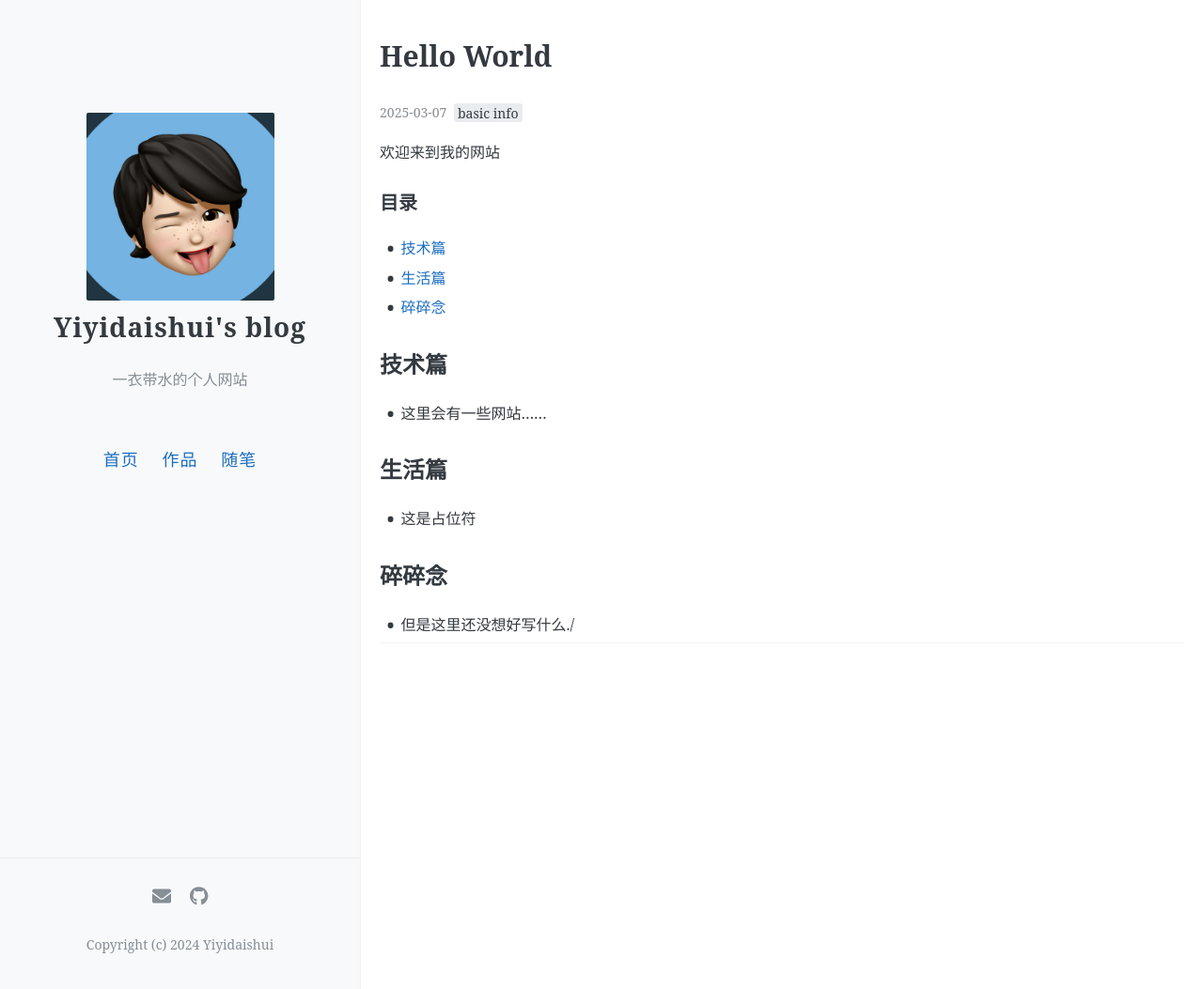
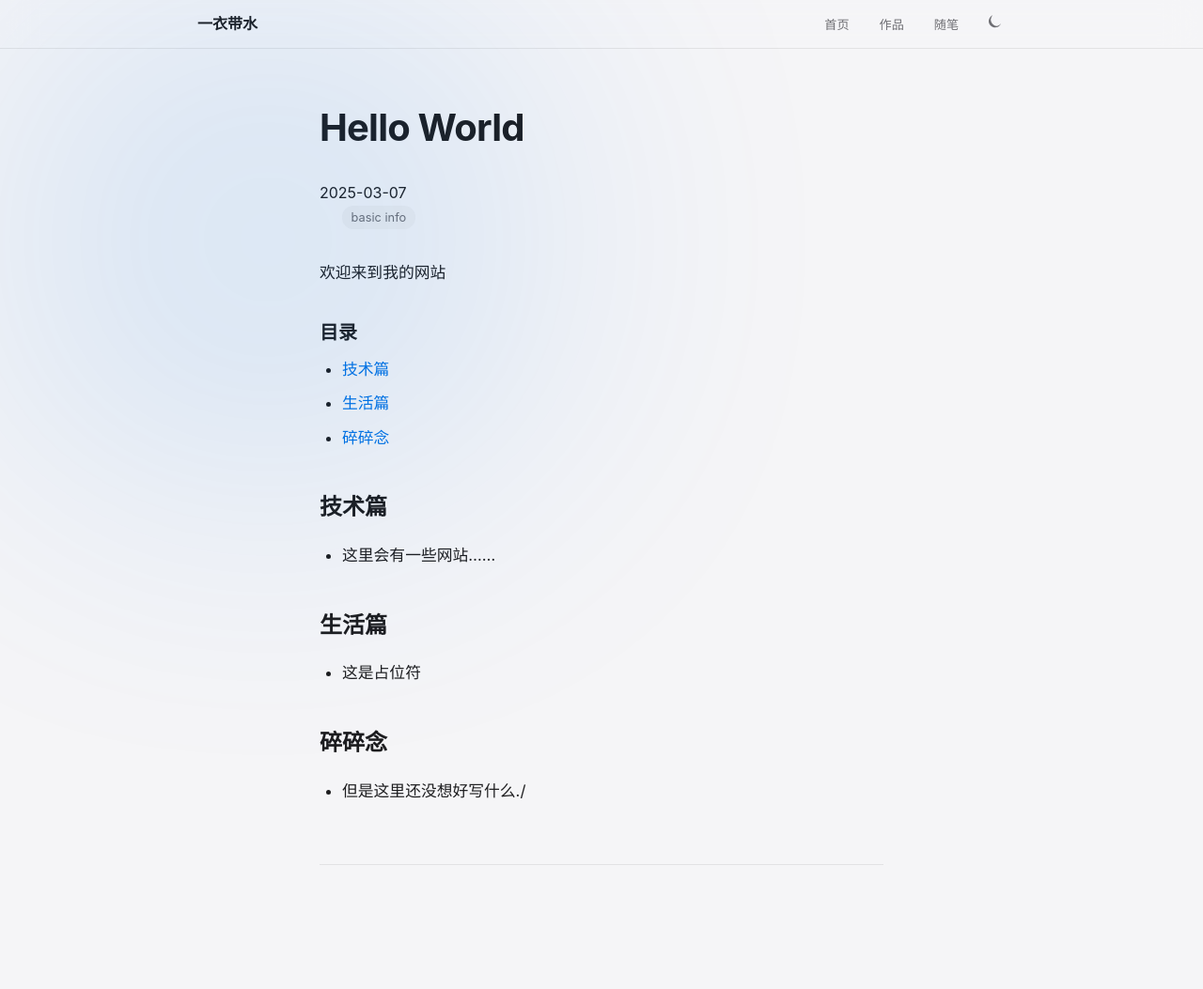
Before and after one commit to yiyidaishui7/yiyidaishui7.github.io, a Jekyll site: the page built from _posts/2025-3-7-hello.md, in a window 1280 px wide and 1053 px high. Shown: the whole window at 94% size. Built offline with Jekyll 4.4.1, drawn with Linux system fonts in a browser that asks for light colours; some web fonts are replaced.

Commit message:
fix: redesign post layout, add blog index, hide broken avatar

```diff
--- a/_config.yml
+++ b/_config.yml
@@ -1,7 +1,7 @@
 name: "Yiyidaishui's blog"
 description: "一衣带水的个人网站"
 
-avatar: https://yiyidaishui7.github.io/images/avatar.webp
+# avatar: https://yiyidaishui7.github.io/images/avatar.webp
 favicon: https://yiyidaishui7.github.io/images/favicon.ico
 
 navigation:
--- a/_layouts/default.html
+++ b/_layouts/default.html
@@ -1,34 +1,106 @@
 <!DOCTYPE html>
-<html>
-  {% include head.html %}
-  <body>
-    {% include nav.html %}
+<html lang="zh-CN">
+<head>
+  <script>
+    (function(){
+      var savedTheme = localStorage.getItem('theme');
+      var prefersDark = window.matchMedia('(prefers-color-scheme: dark)').matches;
+      if (savedTheme === 'dark' || (!savedTheme && prefersDark)) {
+        document.documentElement.setAttribute('data-theme', 'dark');
+      }
+    })();
+  </script>
+  <meta charset="UTF-8" />
+  <meta name="viewport" content="width=device-width, initial-scale=1.0" />
+  <title>{{ page.title }} · Yiyidaishui</title>
+  {% include meta.html %}
+  <link rel="shortcut icon" href="{{ site.favicon }}" />
+  <link rel="preconnect" href="https://fonts.googleapis.com" />
+  <link rel="preconnect" href="https://fonts.gstatic.com" crossorigin />
+  <link href="https://fonts.googleapis.com/css2?family=Great+Vibes&family=Playfair+Display:ital,wght@0,400;0,600;1,400&family=Inter:ital,opsz,wght@0,14..32,300;0,14..32,400;0,14..32,500;0,14..32,600;0,14..32,700;1,14..32,400&display=swap" rel="stylesheet" />
 
-    {% if page.toc==true %}
-      <aside class="toc">
-        {% include toc.html html=content %}
-      </aside>
-    {% endif %}
+  <link rel="stylesheet" href="{{ site.baseurl }}/css/interactions.css" />
+  <style>
+    *, *::before, *::after { box-sizing: border-box; margin: 0; padding: 0; }
+    :root {
+      --bg:          #f5f5f7;
+      --bg-card:     #ffffff;
+      --ink:         #1d1d1f;
+      --ink-2:       #6e6e73;
+      --ink-3:       #aeaeb2;
+      --accent:      #0071e3;
+      --divider:     rgba(0,0,0,0.08);
+      --card-border: rgba(0,0,0,0.06);
+      --nav-glass:   rgba(245,245,247,0.72);
+      --nav-h:       52px;
+      --page-pad:    clamp(20px, 5vw, 60px);
+      --font: -apple-system, BlinkMacSystemFont, "SF Pro Display", "SF Pro Text", Inter, "Helvetica Neue", sans-serif;
+    }
+    body { font-family: var(--font); background: var(--bg); color: var(--ink); line-height: 1.7; -webkit-font-smoothing: antialiased; }
 
-    <div id="main" role="main" class="wrapper-content">
-      <div class="container">
-        {{ content }}
-      </div>
+    /* NAV */
+    .glass-nav { position: fixed; top: 0; left: 0; right: 0; z-index: 1000; height: var(--nav-h); background: var(--nav-glass); backdrop-filter: blur(20px) saturate(180%); -webkit-backdrop-filter: blur(20px) saturate(180%); border-bottom: 1px solid var(--divider); display: flex; align-items: center; }
+    .nav-inner { max-width: 980px; margin: 0 auto; padding: 0 var(--page-pad); width: 100%; display: flex; justify-content: space-between; gap: 2rem; }
+    .nav-brand { font-weight: 600; color: var(--ink); text-decoration: none; }
+    .nav-links { display: flex; gap: 2rem; list-style: none; }
+    .nav-links a { font-size: 0.82rem; color: var(--ink-2); text-decoration: none; transition: 0.2s; }
+    .nav-links a:hover { color: var(--ink); }
+    @media (max-width: 600px) { .nav-inner { padding: 0 4vw; } .nav-brand { font-size: 0.9rem; } .nav-links { gap: 1rem; margin-left: auto; } .nav-links a { font-size: 0.8rem; } }
+
+    /* LAYOUT CONTAINER */
+    .wrapper-content {
+      max-width: 720px;
+      margin: 0 auto;
+      padding: calc(var(--nav-h) + 60px) var(--page-pad) 100px;
+      min-height: 80vh;
+    }
+
+    /* READING TYPOGRAPHY */
+    .wrapper-content h1 { font-size: clamp(2rem, 5vw, 2.5rem); font-weight: 700; letter-spacing: -0.02em; margin-bottom: 2rem; line-height: 1.2; }
+    .wrapper-content h2 { font-size: 1.5rem; font-weight: 600; margin-top: 2.5rem; margin-bottom: 1rem; }
+    .wrapper-content h3 { font-size: 1.25rem; font-weight: 600; margin-top: 2rem; margin-bottom: 0.5rem; }
+    .wrapper-content p { margin-bottom: 1.5rem; font-size: 1.05rem; }
+    .wrapper-content a { color: var(--accent); text-decoration: none; }
+    .wrapper-content a:hover { text-decoration: underline; }
+    .wrapper-content img { max-width: 100%; border-radius: 12px; margin: 1.5rem 0; box-shadow: 0 4px 12px rgba(0,0,0,0.06); }
+    .wrapper-content pre, .wrapper-content code { background: rgba(100,100,100,0.08); border-radius: 6px; font-family: monospace; font-size: 0.9em; }
+    .wrapper-content pre { padding: 1.2rem; overflow-x: auto; margin-bottom: 1.5rem; border: 1px solid var(--divider); }
+    .wrapper-content blockquote { border-left: 4px solid var(--accent); padding-left: 1rem; color: var(--ink-2); font-style: italic; margin-bottom: 1.5rem; background: rgba(0,0,0,0.02); padding: 1rem; border-radius: 0 8px 8px 0; }
+    .wrapper-content ul, .wrapper-content ol { margin-bottom: 1.5rem; padding-left: 1.5rem; font-size: 1.05rem; }
+    .wrapper-content li { margin-bottom: 0.5rem; }
+
+    .meta { display: flex; flex-wrap: wrap; gap: 1rem; font-size: 0.9rem; color: var(--ink-3); margin-bottom: 3rem; align-items: center; }
+    .tag { display: flex; gap: 0.5rem; list-style: none; padding: 0; }
+    .tag li { background: rgba(100,100,100,0.05); padding: 0.1rem 0.6rem; border-radius: 12px; font-size: 0.8rem; }
+    .tag a { color: var(--ink-2); text-decoration: none; }
+
+    .pagination { display: flex; justify-content: space-between; margin-top: 4rem; padding-top: 2rem; border-top: 1px solid var(--divider); }
+    .reveal { animation: fadeUp 0.8s var(--ease-out) both; }
+    @keyframes fadeUp { from { opacity: 0; transform: translateY(20px); } to { opacity: 1; transform: translateY(0); } }
+  </style>
+</head>
+<body>
+
+  <nav class="glass-nav">
+    <div class="nav-inner">
+      <a href="{{ site.baseurl }}/" class="nav-brand">一衣带水</a>
+      <ul class="nav-links">
+        {% for nav in site.navigation %}
+          <li><a href="{{ site.baseurl }}{{ nav.url }}">{{ nav.name }}</a></li>
+        {% endfor %}
+        <li>
+          <button id="theme-toggle" aria-label="切换黑夜模式">
+            <svg width="18" height="18" fill="currentColor" viewBox="0 0 24 24"><path d="M12 21a9 9 0 0 1-6.36-15.36 9 9 0 1 0 11.72 11.72A8.96 8.96 0 0 1 12 21z"/></svg>
+          </button>
+        </li>
+      </ul>
     </div>
+  </nav>
 
-    {% include analytics.html %}
-  </body>
+  <div id="main" role="main" class="wrapper-content reveal" style="animation-delay: 50ms;">
+    {{ content }}
+  </div>
 
-  {% if page.toc==true %}
-  <script>
-    document.getElementById("main").classList.add("withtoc");
-  </script>
-  {% endif %}
-
-  <div class="wrapper-footer-mobile">
-    <footer class="footer">
-      {% include footer.html %}
-    </footer>
-
-
+  <script src="{{ site.baseurl }}/js/main-interactions.js"></script>
+</body>
 </html>
--- a/index.html
+++ b/index.html
@@ -900,7 +900,7 @@
       <section class="section reveal" id="blog" style="--delay:0ms" aria-labelledby="blog-heading">
         <div class="section-header">
           <h2 class="section-title" id="blog-heading">📝 文章</h2>
-          <a href="{{ site.baseurl }}/tags" class="section-all" aria-label="查看所有标签">浏览全部 →</a>
+          <a href="{{ site.baseurl }}/blog/" class="section-all" aria-label="浏览所有收录文章">浏览全部 →</a>
         </div>
 
         <!-- Search -->
--- a/moments.html
+++ b/moments.html
@@ -103,7 +103,7 @@ title: 生活碎片
         <div class="moment-dot"></div>
         <div class="moment-card">
           <span class="moment-date">AUG 2025</span>
-          <p class="moment-text">抵达狮城 🇸🇬，正式在南洋理工大学(NTU)开启计算机控制与自动化专业的硕士新生活，满怀期待进入大模型世界。</p>
+          <p class="moment-text">抵达狮城 🇸🇬，正式在南洋理工大学(NTU)开启计算机硕士新生活。</p>
         </div>
       </div>
 
--- a/works.html
+++ b/works.html
@@ -16,7 +16,7 @@ title: 作品集
   </script>
   <meta charset="UTF-8" />
   <meta name="viewport" content="width=device-width, initial-scale=1.0" />
-  <title>作品集 · Yiyidaishui</title>
+  <title>作品集 · Skye</title>
   {% include meta.html %}
   <link rel="shortcut icon" href="{{ site.favicon }}" />
   <link rel="preconnect" href="https://fonts.googleapis.com" />
@@ -52,7 +52,7 @@ title: 作品集
     .nav-links { display: flex; gap: 2rem; list-style: none; }
     .nav-links a { font-size: 0.82rem; color: var(--ink-2); text-decoration: none; transition: 0.2s; }
     .nav-links a:hover { color: var(--ink); }
-    @media (max-width: 600px) { .nav-inner { padding: 0 4vw; } .nav-brand { font-size: 0.9rem; } .nav-links { gap: 1rem; margin-left: auto; } .nav-links a { font-size: 0.8rem; } }
+    @media (max-width: 600px) { .nav-links { display: none; } }
 
     /* PAGE */
     .page { max-width: 980px; margin: 0 auto; padding: calc(var(--nav-h) + clamp(48px,8vw,96px)) var(--page-pad) 4rem; min-height: 80vh; }
```
Also changed, not shown: blog.html (added, +37 -0 lines).
